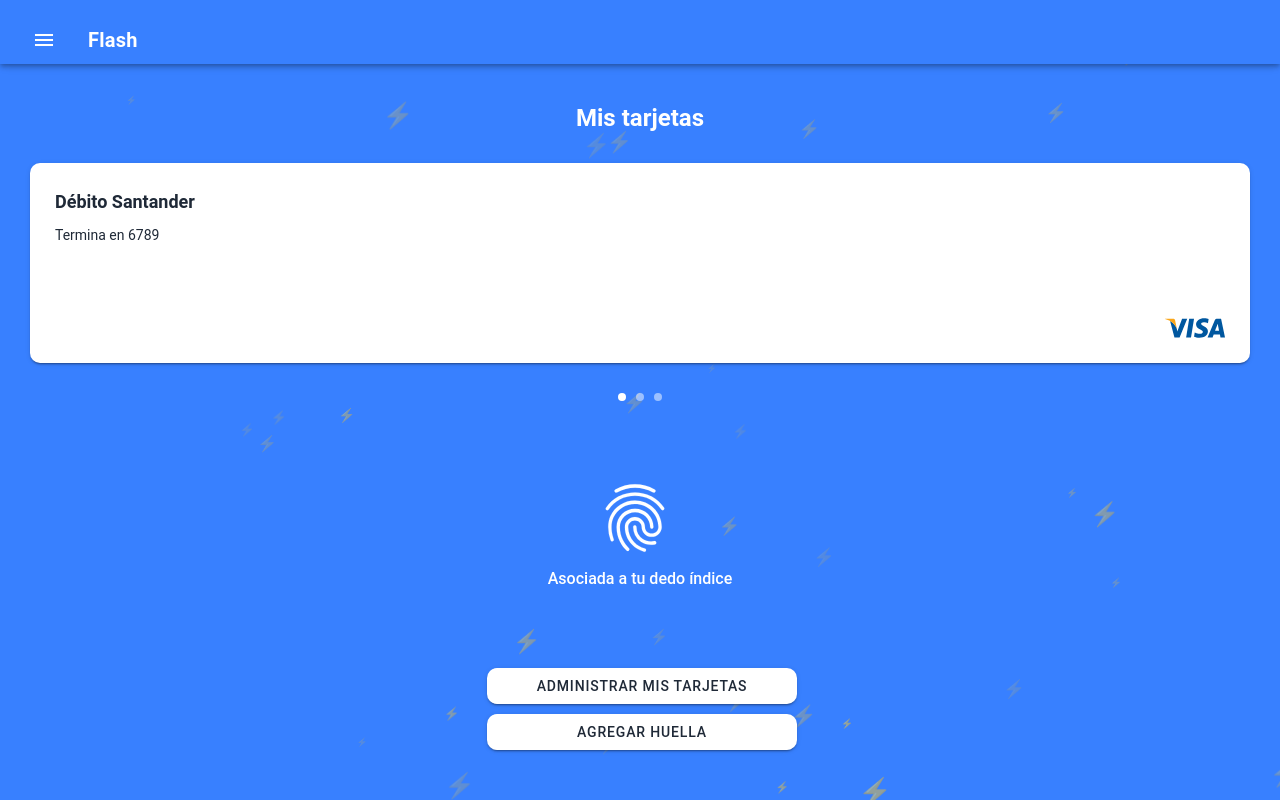
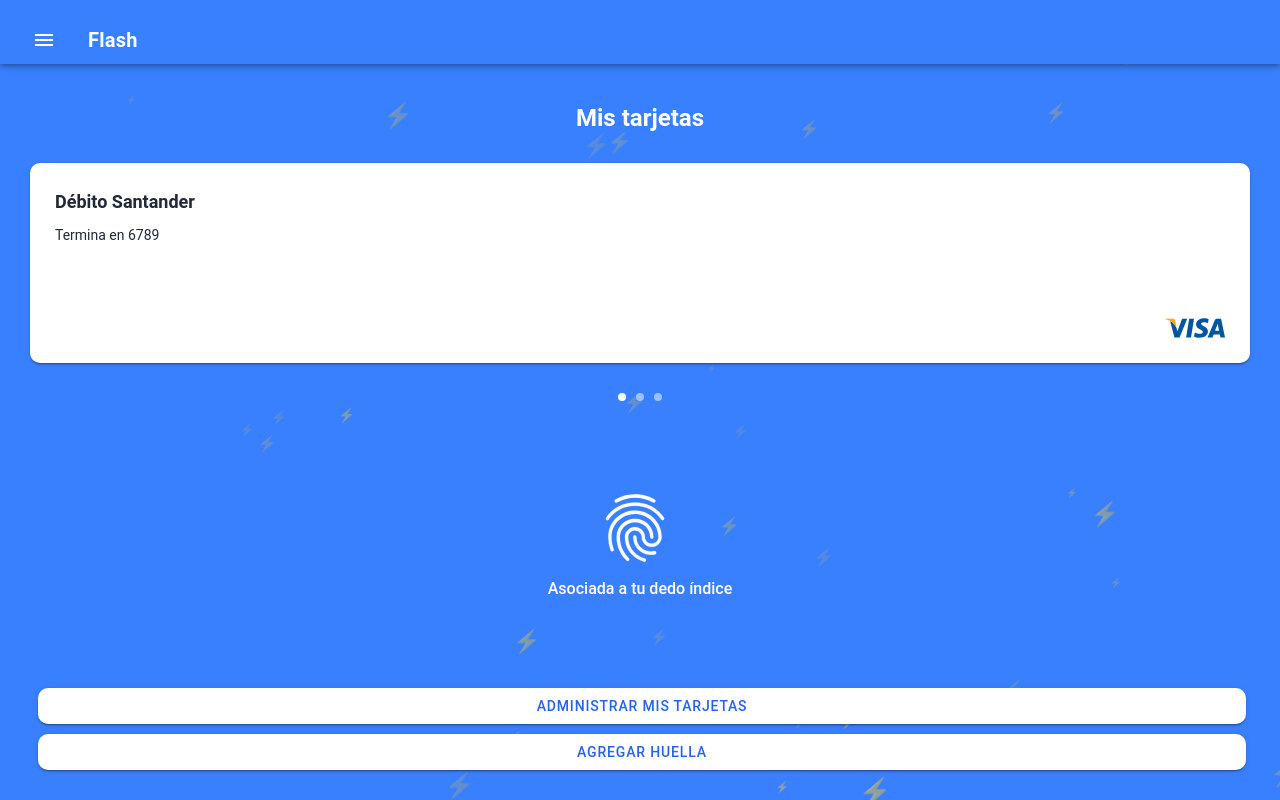
Before and after one commit to briancabrera/flash-app, a React (Vite) app: page /account in a window 1280 px wide. Built offline with nearby package versions, Linux system fonts and the light colour scheme.

Commit message:
account - updated styles

```diff
--- a/src/pages/Account/Account.module.scss
+++ b/src/pages/Account/Account.module.scss
@@ -114,16 +114,14 @@
 
 .buttonContainer {
   margin-top: auto;
-  padding-bottom: 20px;
   width: 100%;
-  max-width: 310px;
-  margin-left: auto;
-  margin-right: auto;
+  padding-left: 1rem;
+  padding-right: 1rem;
 }
 
 .customButton {
   --background: #ffffff;
-  --color: #1f2937;
+  --color: #2563eb;
   --border-radius: 10px;
   width: 100%;
   margin-bottom: 10px;
```
